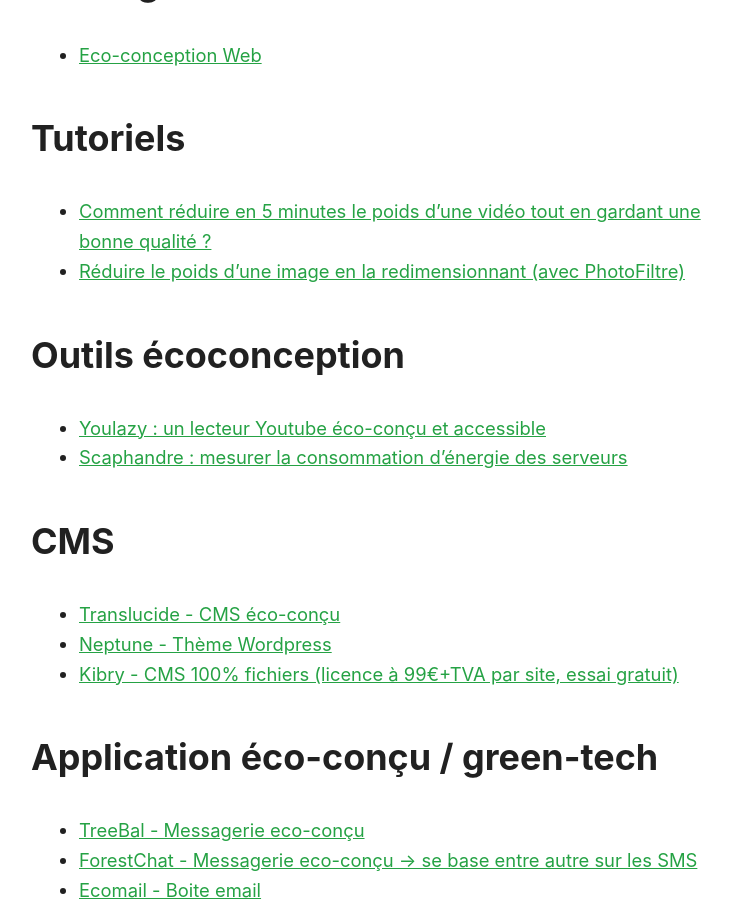
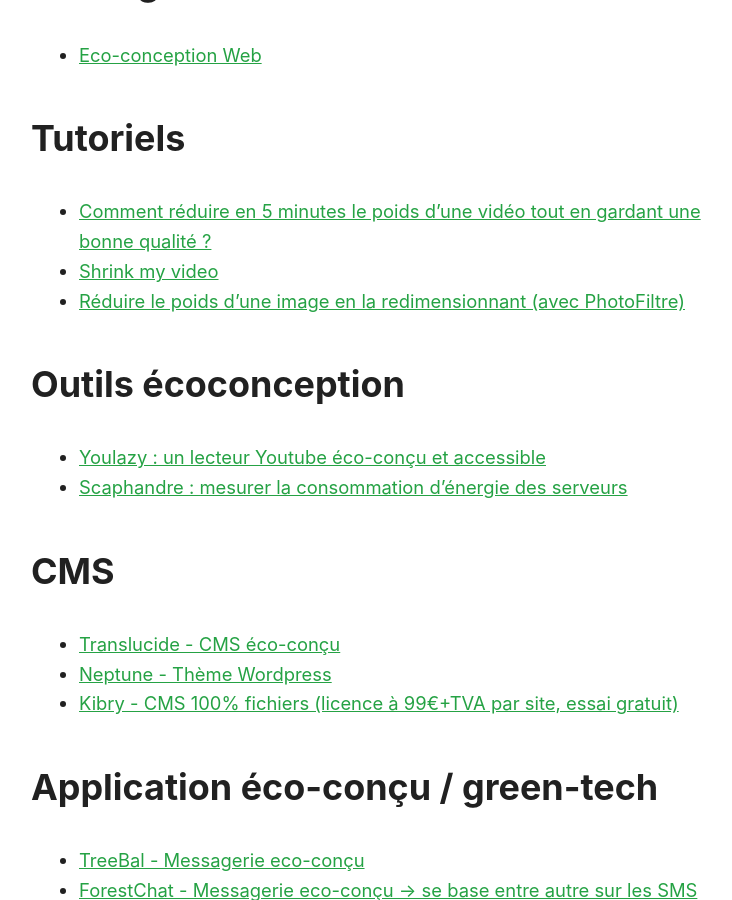
Before and after one commit to Slandais/slandais.github.io, a Jekyll site: the page built from _pages/liens-numerique-responsable.md, in a window 1280 px wide and 900 px high, scrolled down 1399 px. Shown: the whole window, without its empty margins (249-981 px from the left). Built offline with Jekyll 4.4.1, drawn with Linux system fonts in a browser that asks for light colours.

Commit message:
Update liens-numerique-responsable.md

```diff
--- a/_pages/liens-numerique-responsable.md
+++ b/_pages/liens-numerique-responsable.md
@@ -35,6 +35,7 @@
 ## Tutoriels
 
 * [Comment réduire en 5 minutes le poids d’une vidéo tout en gardant une bonne qualité ?](https://theshiftproject.org/guide-reduire-poids-video-5-minutes/)
+* [Shrink my video](https://acailly.github.io/shrink-my-video/)
 * [Réduire le poids d'une image en la redimensionnant (avec PhotoFiltre)](https://www.nuweb.fr/blog/post/754/reduire-le-poids-d-une-image-en-la-redimensionnant-avec-photofiltre.html)
 
 ## Outils écoconception
```
